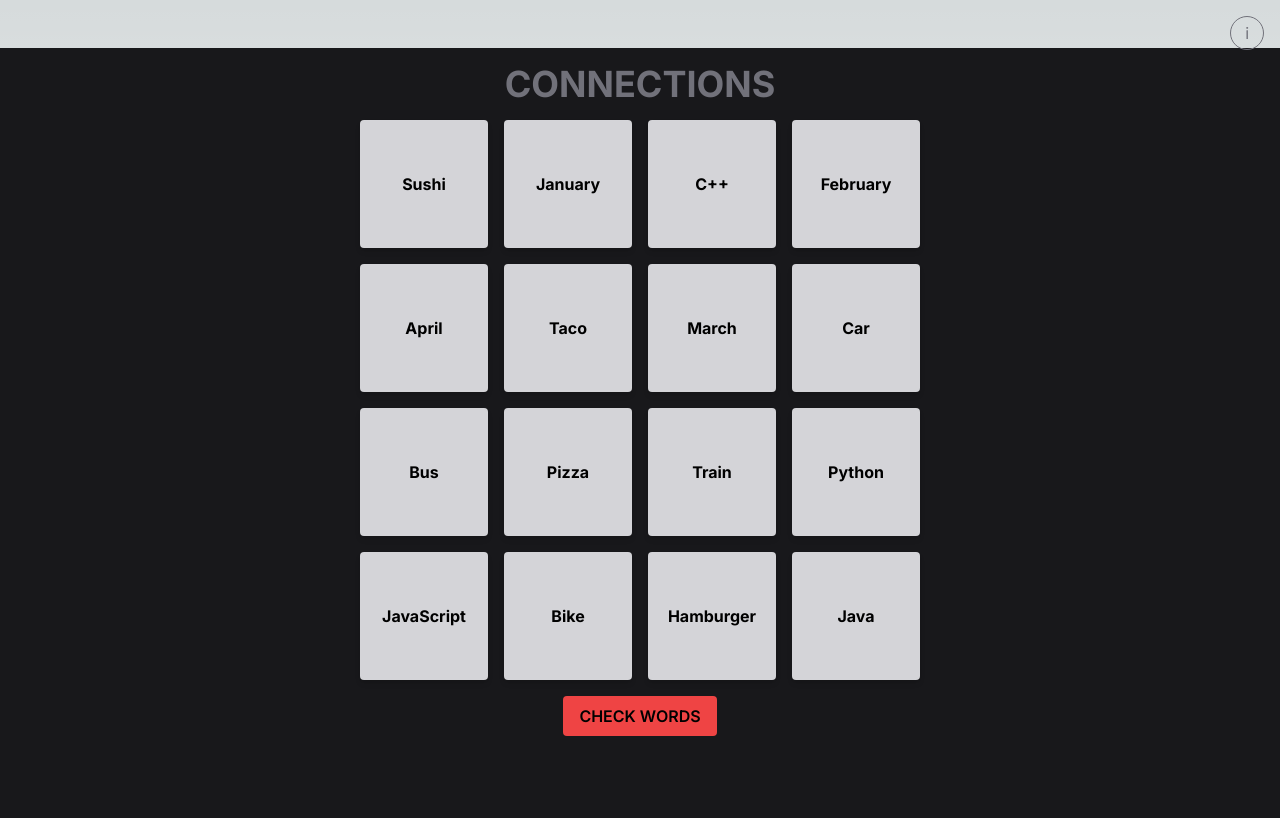
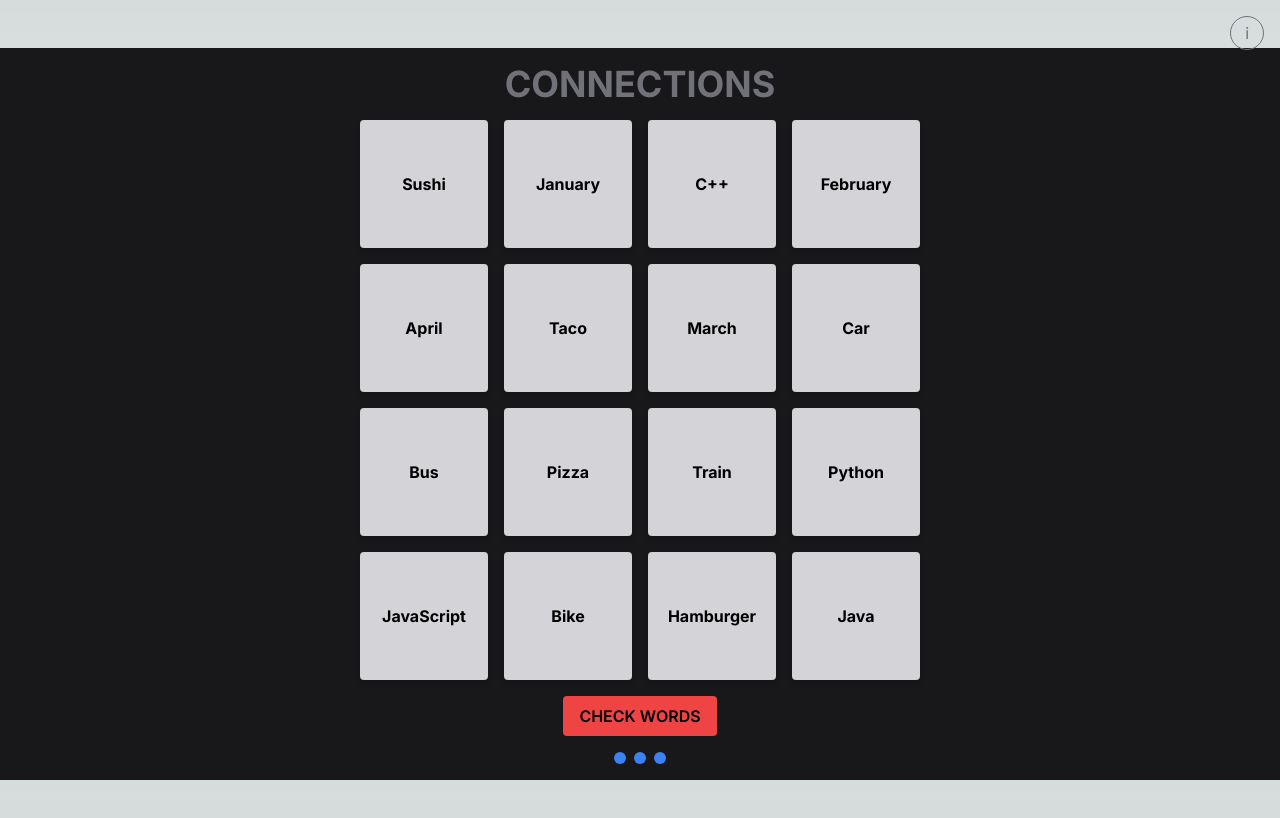
Before and after one commit to nlsmllr/connections, a Next.js app: page / in a window 1280 px wide. Shown: the top 818 px of the page. Built offline with nearby package versions, Linux system fonts and the light colour scheme.

Commit message:
Added: Lives

```diff
--- a/src/app/Components/WordCardGrid.tsx
+++ b/src/app/Components/WordCardGrid.tsx
@@ -24,6 +24,8 @@ const WordCardGrid: React.FC<WordCardGridProps> = ({ wordGroups, onNewWordGroups
   const [showResult, setShowResult] = useState<boolean>(false);
   const [showYay, setShowYay] = useState<boolean>(false);
   const [correctGroups, setCorrectGroups] = useState<number>(0);
+  const [lives, setLives] = useState(3);
+
 
   useEffect(() => {
     const allWords = wordGroups.flat();
@@ -62,6 +64,7 @@ const WordCardGrid: React.FC<WordCardGridProps> = ({ wordGroups, onNewWordGroups
         setSelectedWords([]); // Clear selected words
       }, 700); // Hide the result after 0.7 seconds
     } else {
+      setLives(lives => lives - 1); // Decrement lives on incorrect answer
       setTimeout(() => {
         setShowResult(false);
         setSelectedWords([]); // Clear selected words after showing the result
@@ -84,15 +87,19 @@ const WordCardGrid: React.FC<WordCardGridProps> = ({ wordGroups, onNewWordGroups
       <div className="flex justify-center mt-4">
         <button
           onClick={checkWords}
-          className={`px-2 py-1 md:mt-0 mt-12 sm:px-4 sm:py-2 text-black rounded ${
-            selectedWords.length === 4
+          className={`px-2 py-1 md:mt-0 mt-12 sm:px-4 sm:py-2 text-black rounded ${selectedWords.length === 4
               ? 'bg-emerald-800 transition-colors duration-500 md:hover:bg-amber-500 font-semibold uppercase cursor-pointer'
               : 'bg-red-500 uppercase font-semibold cursor-not-allowed'
-          }`}
+            }`}
           disabled={selectedWords.length !== 4}
         >
           Check Words
         </button>
+      </div>
+      <div className="flex justify-center mt-4">
+        {Array.from({ length: lives }, (_, i) => (
+          <span key={i} className="h-3 w-3 bg-blue-500 rounded-full mx-1"></span>
+        ))}
       </div>
       {showResult && (
         <div
@@ -118,6 +125,6 @@ const WordCardGrid: React.FC<WordCardGridProps> = ({ wordGroups, onNewWordGroups
       )}
     </div>
   );
-};
+}
 
 export default WordCardGrid;
--- a/src/app/Constants/WordGroups.tsx
+++ b/src/app/Constants/WordGroups.tsx
@@ -23,6 +23,7 @@ export const wordGroups: string[][] = [
   ['Elephant', 'Giraffe', 'Kangaroo', 'Panda'], // Zoo animals
   ['Python', 'JavaScript', 'Java', 'C++'], // Programming languages
   ['Nike', 'Adidas', 'Puma', 'Reebok'], // Sportswear brands
+  ['Hamburger', 'Pizza', 'Sushi', 'Taco'], // Popular foods
   ['Hamburger', 'Pizza', 'Sushi', 'Taco'] // Popular foods
 
 ];
--- a/src/app/page.tsx
+++ b/src/app/page.tsx
@@ -26,7 +26,7 @@ export default function App() {
 
 
  return (
-    <div className="flex flex-col items-center mt-40 md:mt-12 md:min-h-screen min-h-[85vh] bg-zinc-900 md:p-4 p-1 overflow-hidden">
+    <div className="flex flex-col items-center mt-40 md:mt-12 min-h-[85vh] bg-zinc-900 md:p-4 p-1 overflow-hidden">
       <button onClick={toggleInfo} className="z-50 border border-zinc-500 rounded-full py-1 px-[14px] absolute top-4 right-4 p-2 text-zinc-500 hover:text-zinc-300">
         i
       </button>
```
